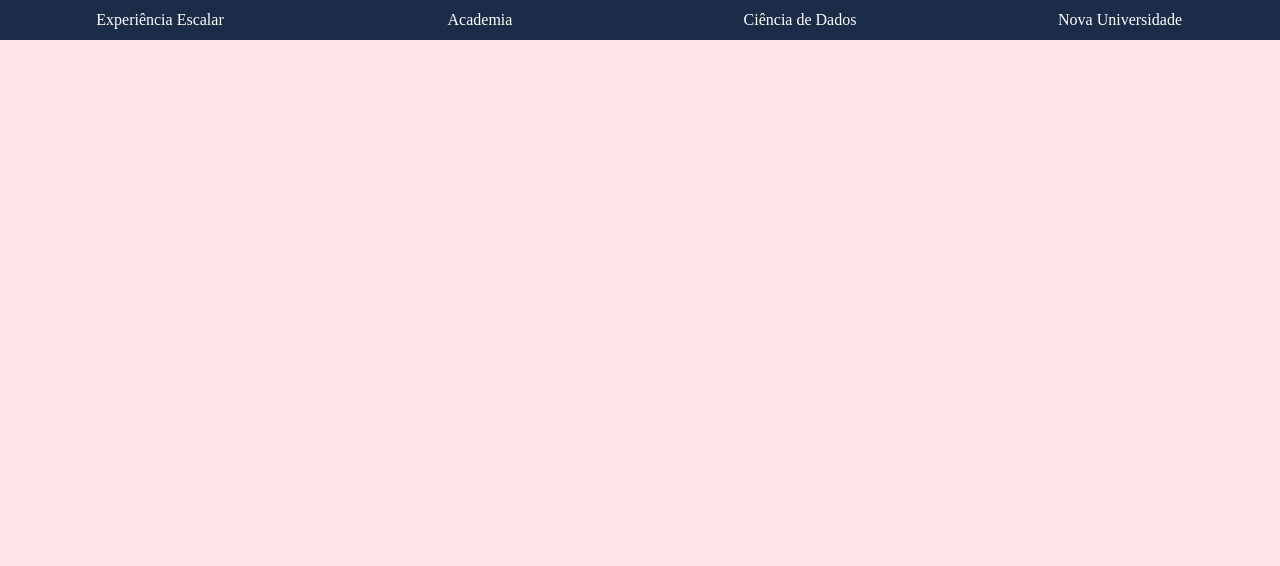
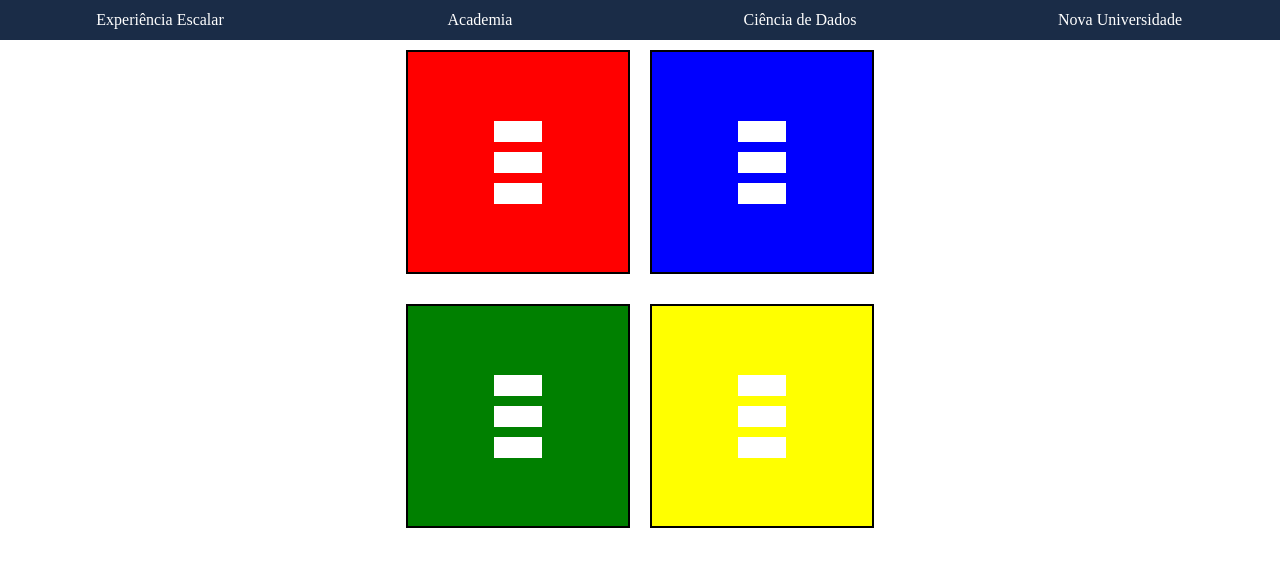
Before and after one commit to casdea/escalertopics, an Angular app: page / in a window 1280 px wide. Shown: the top 566 px of the page. Built offline with nearby package versions, Linux system fonts and the light colour scheme.

Commit message:
HTML e CSS do Componente home

```diff
--- a/src/app/app.component.html
+++ b/src/app/app.component.html
@@ -1,2 +1,2 @@
-<app-menu-title></app-menu-title>
+<app-home></app-home>
 <router-outlet></router-outlet>
--- a/src/app/components/card/card.component.html
+++ b/src/app/components/card/card.component.html
@@ -1 +1,3 @@
-<p>card works!</p>
+<div class="container">
+  CURSOS IMPORTANTES
+</div>
--- a/src/app/pages/home/home.component.css
+++ b/src/app/pages/home/home.component.css
@@ -0,0 +1,53 @@
+.card_cursos {
+  /*background-color: #FFE6E9;*/
+    display: flex;
+    justify-content: center;
+    align-items: center;
+    height: 100vh;
+    margin: 0;
+    display: flex;
+    flex-direction: column; /* Alinhar retângulos verticalmente */
+}
+
+.row {
+    display: flex;
+    justify-content: center;
+    align-items: center;
+    margin-bottom: 10px; /* Espaçamento entre as linhas */
+}
+
+.retangulo {
+    width: 200px;
+    height: 200px;
+    margin: 10px;
+    display: flex;
+    flex-direction: column;
+    justify-content: center;
+    align-items: center;
+    text-align: center;
+    border: 2px solid #000;
+    padding: 10px;
+    font-size: 18px;
+}
+
+.red {
+    background-color: red;
+}
+
+.blue {
+    background-color: blue;
+}
+
+.green {
+    background-color: green;
+}
+
+.yellow {
+    background-color: yellow;
+}
+
+a {
+    text-decoration: none;
+    color: #fff;
+    margin: 5px;
+}
--- a/src/app/pages/home/home.component.html
+++ b/src/app/pages/home/home.component.html
@@ -1 +1,27 @@
-<p>home works!</p>
+<app-menu-title></app-menu-title>
+<div class="cards">
+    <div class="row">
+        <div class="retangulo red">
+            <a href="#">Link 1</a>
+            <a href="#">Link 2</a>
+            <a href="#">Link 3</a>
+        </div>
+        <div class="retangulo blue">
+            <a href="#">Link 1</a>
+            <a href="#">Link 2</a>
+            <a href="#">Link 3</a>
+        </div>
+    </div>
+    <div class="row">
+        <div class="retangulo green">
+            <a href="#">Link 1</a>
+            <a href="#">Link 2</a>
+            <a href="#">Link 3</a>
+        </div>
+        <div class="retangulo yellow">
+            <a href="#">Link 1</a>
+            <a href="#">Link 2</a>
+            <a href="#">Link 3</a>
+        </div>
+    </div>
+</div>
--- a/src/styles.css
+++ b/src/styles.css
@@ -1,4 +1,4 @@
 *{
   margin: 0;
-  background-color: #FFE6E9;
+  background-color: #FFFFFF;
 }
```
